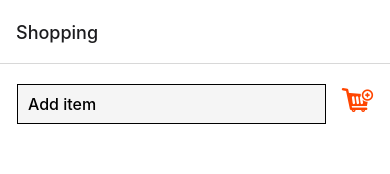
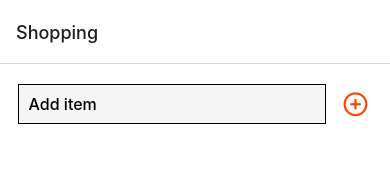
Before and after one commit to atomicn50/cookbook, a React Native app: screen /Shopping in a window 390 px wide. Shown: the top 174 px of the page. Built offline with nearby package versions, Linux system fonts and the light colour scheme.

Commit message:
add styling to buttons

```diff
--- a/src/Screens/Shopping/IngredienList/DeleteButton.js
+++ b/src/Screens/Shopping/IngredienList/DeleteButton.js
@@ -1,11 +1,15 @@
 import { Text, TouchableOpacity, View } from 'react-native';
+
+import { Feather } from '@expo/vector-icons';
+
+import styles from './styles';
 
 export default function DeleteButton({ onPress }) {
   return (
-    <View style={{flex: 1}}>
-      <View style={{flex: 1, alignItems: 'flex-end', marginRight: 60}}>
-        <TouchableOpacity onPress={onPress}>
-          <Text>X</Text>
+    <View style={styles.deleteButtonBottom}>
+      <View style={styles.buttonContainer}>
+        <TouchableOpacity onPress={onPress} style={styles.button}>
+          <Feather name="minus-circle" size={24} color="gray" />
         </TouchableOpacity>
       </View>
     </View>
--- /dev/null
+++ b/src/Screens/Shopping/IngredienList/styles.js
@@ -0,0 +1,12 @@
+import { StyleSheet } from 'react-native';
+
+export default StyleSheet.create({
+  deleteButtonBottom: {
+    flex: 1
+  },
+  buttonContainer: {
+    flex: 1,
+    alignItems: 'flex-end',
+    marginRight: 50,
+  },
+});
--- a/src/Screens/Shopping/index.js
+++ b/src/Screens/Shopping/index.js
@@ -5,7 +5,7 @@ import {
   TextInput,
 } from 'react-native';
 
-import { Fontisto } from '@expo/vector-icons';
+import { Foundation, Feather } from '@expo/vector-icons';
 
 import IngredientList from './IngredienList'
 import BoughtIngredients from './BoughtIngredients';
@@ -51,7 +51,7 @@ export default function Shopping() {
             clearButtonMode='while-editing'
           />
           <TouchableOpacity onPress={handleOnPress} style={styles.inputButton}>
-            <Fontisto name="shopping-basket-add" size={24} color="orangered" />
+          <Feather name="plus-circle" size={26} color="orangered" />
           </TouchableOpacity>
         </View>
         <IngredientList ingredients={ingredients} setIngredients={setIngredients}/>
--- a/src/Screens/Shopping/styles.js
+++ b/src/Screens/Shopping/styles.js
@@ -10,7 +10,7 @@ export default StyleSheet.create({
   input: {
     height: 40,
     width: '80%',
-    marginHorizontal: 6,
+    marginHorizontal: 4,
     marginTop: 20,
     marginBottom: 10,
     borderWidth: 1,
@@ -20,7 +20,8 @@ export default StyleSheet.create({
     backgroundColor: 'whitesmoke'
   },
   inputButton: {
-    marginHorizontal: 10,
+    marginHorizontal: 12,
+    marginTop: 10,
   },
   ingredientListContainer: {
     marginTop: 10,
@@ -29,7 +30,7 @@ export default StyleSheet.create({
     flexDirection: 'row',
     alignItems: 'center',
     marginHorizontal: 12,
-    marginBottom: 4,
+    marginBottom: 6,
   },
   ingredient: {
     fontSize: 18,
```
